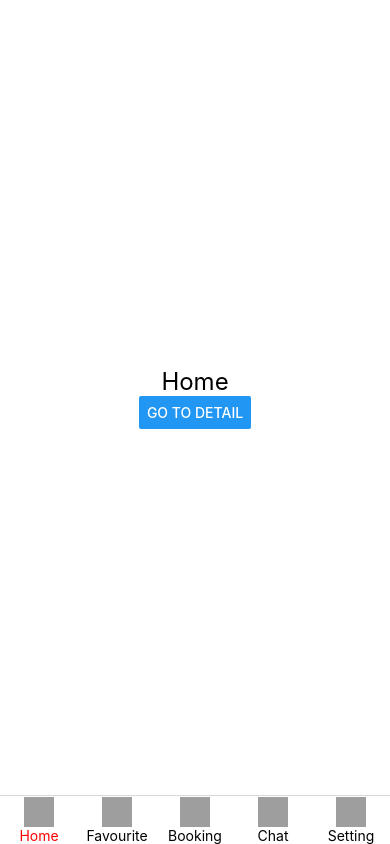
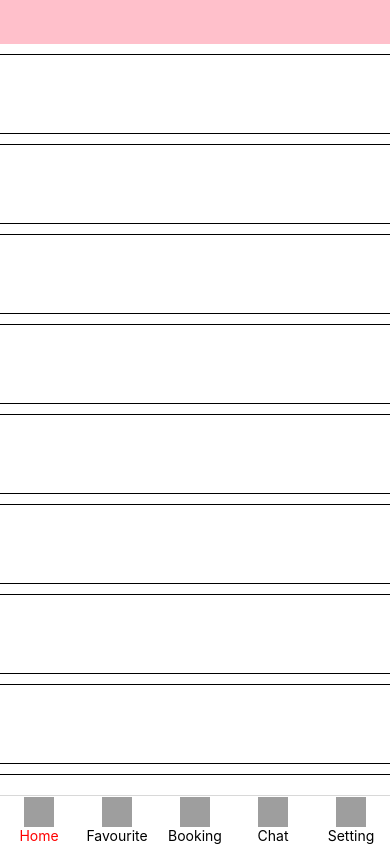
Before and after one commit to TanNguyenEnouvo/ReactNavigationExample, a React Native app: screen /Main in a window 390 px wide. Built offline with nearby package versions, Linux system fonts and the light colour scheme; grey boxes are pictures that could not be loaded.

Commit message:
add flatlist

```diff
--- a/App.js
+++ b/App.js
@@ -1,20 +1,12 @@
 // In App.js in a new project
 
 import * as React from 'react';
-import {View, Text, TouchableOpacity} from 'react-native';
+import {Text, TouchableOpacity} from 'react-native';
 import {NavigationContainer} from '@react-navigation/native';
 import {createNativeStackNavigator} from '@react-navigation/native-stack';
 import Login from './src/screens/Auth/Login';
 import BottomTabs from './src/navigation/BottomTabs';
 import ProductDetail from './src/screens/Home/ProductDetail';
-
-function HomeScreen() {
-  return (
-    <View style={{flex: 1, alignItems: 'center', justifyContent: 'center'}}>
-      <Text>Home Screen</Text>
-    </View>
-  );
-}
 
 const Stack = createNativeStackNavigator();
 
@@ -53,15 +45,13 @@ function App() {
           options={({route, navigation}) => {
             return {
               headerTitleAlign: 'center',
-              // title: route?.params?.headerTitle,
-              title: 'Product 1',
+              title: route?.params?.headerTitle,
+              // title: 'Product 1',
             };
           }}
           name={'ProductDetail'}
           component={ProductDetail}
         />
-
-        <Stack.Screen name="Home" component={HomeScreen} />
       </Stack.Navigator>
     </NavigationContainer>
   );
--- a/src/screens/Home/ProductDetail.js
+++ b/src/screens/Home/ProductDetail.js
@@ -1,9 +1,11 @@
 import {Button, StyleSheet, Text, View} from 'react-native';
 import React, {useEffect} from 'react';
 
-const ProductDetail = ({navigation}) => {
+const ProductDetail = ({route, navigation}) => {
+  console.log('💩: ProductDetail -> route', route?.params);
+
   // useEffect(() => {
-  // set lại 1 số thuộc tính của màn hình đó (vd title)
+  //   // set lại 1 số thuộc tính của màn hình đó (vd title)
   //   navigation.setOptions({title: 'new title'});
   // }, []);
 
--- a/src/screens/Home/index.js
+++ b/src/screens/Home/index.js
@@ -1,16 +1,138 @@
-import {Button, StyleSheet, Text, View} from 'react-native';
-import React from 'react';
+import {
+  ActivityIndicator,
+  Dimensions,
+  FlatList,
+  RefreshControl,
+  StyleSheet,
+  Text,
+  TouchableOpacity,
+  View,
+} from 'react-native';
+import React, {useState} from 'react';
+
+const SCREEN_WIDTH = Dimensions.get('screen').width;
+const SCREEN_HEIGHT = Dimensions.get('screen').height;
+
+const INITIAL_DATA = [
+  {
+    id: 'bd7acbea-c1b1-46c2-aed5-3ad53abb28ba',
+    title: 'First Item',
+  },
+  {
+    id: '3ac68afc-c605-48d3-a4f8-fbd91aa97f63',
+    title: 'Second Item',
+  },
+  {
+    id: '5869d4a0f-3da1-471f-bd96-145571e29d72',
+    title: 'Third Item',
+  },
+  {
+    id: '58694a0f-3da1-471f-bd9d6-145571e29d722',
+    title: 'Third Item',
+  },
+  {
+    id: '58694a0f-3da1-471f-bd96-14557129d72',
+    title: 'Third Item',
+  },
+  {
+    id: '58694a0f-3da1-471f-b96-145571e29d72',
+    title: 'Third Item',
+  },
+  {
+    id: '58694a0f-3da1-471f-bd96-14557d1e29d72',
+    title: 'Third Item',
+  },
+  {
+    id: '58694a0f-3d1-471f-bd96-145571e29d72',
+    title: 'Third Item',
+  },
+  {
+    id: '58694a0f-3da1-471f-bd96-145571e2d72',
+    title: 'Third Item',
+  },
+  {
+    id: '58694a0f-3da1-471-bd96-145571e29d72',
+    title: 'Third Item',
+  },
+];
 
 const Home = ({navigation}) => {
+  const [data, setData] = useState(INITIAL_DATA);
+
+  const onLoadMore = () => {
+    setData([
+      ...data,
+      {
+        id: `${Math.random()}`,
+        title: 'New Item',
+      },
+      {
+        id: `${Math.random()}`,
+        title: 'New Item',
+      },
+      {
+        id: `${Math.random()}`,
+        title: 'New Item',
+      },
+    ]);
+  };
+
+  const renderItem = ({item}) => {
+    return (
+      <TouchableOpacity
+        onPress={() => {
+          navigation.navigate('ProductDetail', {headerTitle: 'Product 2'});
+        }}
+        style={styles.item}>
+        <Text>{item?.title}</Text>
+      </TouchableOpacity>
+    );
+  };
+
+  const renderHeader = () => {
+    return (
+      <View style={styles.headerContainer}>
+        <Text>headerTitle</Text>
+      </View>
+    );
+  };
+
+  const renderEmpty = () => {
+    return (
+      <View style={styles.emptyContainer}>
+        <Text>Empty</Text>
+      </View>
+    );
+  };
+
+  const renderFooter = () => {
+    return (
+      <View>
+        <ActivityIndicator size={'large'} color="red" />
+      </View>
+    );
+  };
+
   return (
-    <View style={{alignItems: 'center', justifyContent: 'center', flex: 1}}>
-      <Text style={{fontSize: 24}}>Home</Text>
-
-      <Button
-        title="Go to detail"
-        onPress={() => {
-          navigation.navigate('ProductDetail', {headerTitle: 'Product 1'});
-        }}
+    <View style={styles.container}>
+      <FlatList
+        ListHeaderComponent={renderHeader}
+        ListFooterComponent={renderFooter}
+        ListEmptyComponent={renderEmpty}
+        stickyHeaderIndices={[0]}
+        keyExtractor={item => item.id}
+        data={data}
+        renderItem={renderItem}
+        showsVerticalScrollIndicator={false}
+        refreshControl={
+          <RefreshControl
+            refreshing={false}
+            onRefresh={() => {
+              setData(INITIAL_DATA);
+            }}
+          />
+        }
+        onEndReached={onLoadMore}
       />
     </View>
   );
@@ -18,4 +140,22 @@ const Home = ({navigation}) => {
 
 export default Home;
 
-const styles = StyleSheet.create({});
+const styles = StyleSheet.create({
+  item: {
+    backgroundColor: 'white',
+    width: SCREEN_WIDTH,
+    height: 80,
+    borderWidth: 1,
+    marginTop: 10,
+  },
+  container: {alignItems: 'center', justifyContent: 'center', flex: 1},
+  emptyContainer: {
+    flex: 1,
+    justifyContent: 'center',
+    alignItems: 'center',
+    height: SCREEN_HEIGHT,
+    width: SCREEN_WIDTH,
+    backgroundColor: 'pink',
+  },
+  headerContainer: {height: 44, backgroundColor: 'pink'},
+});
```
